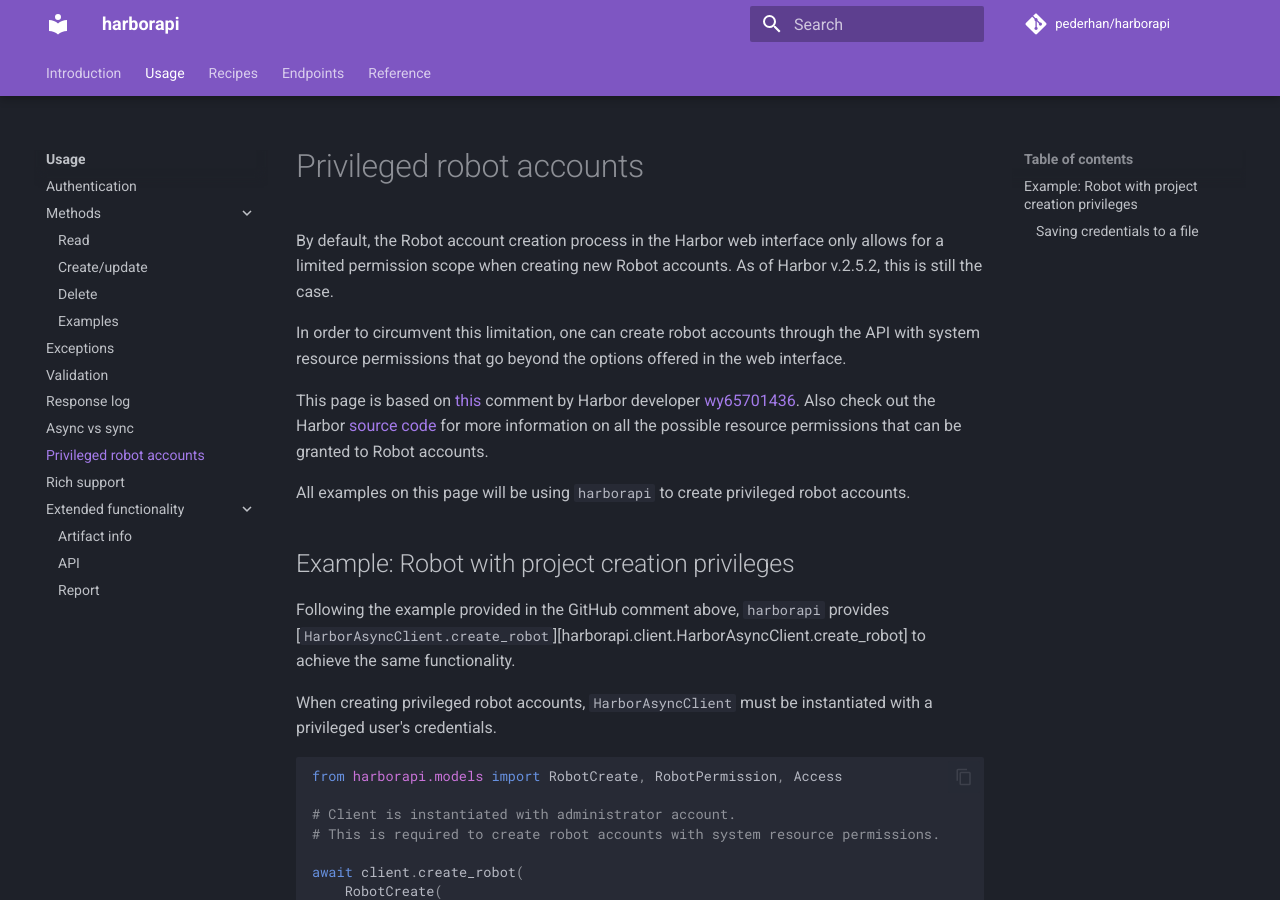
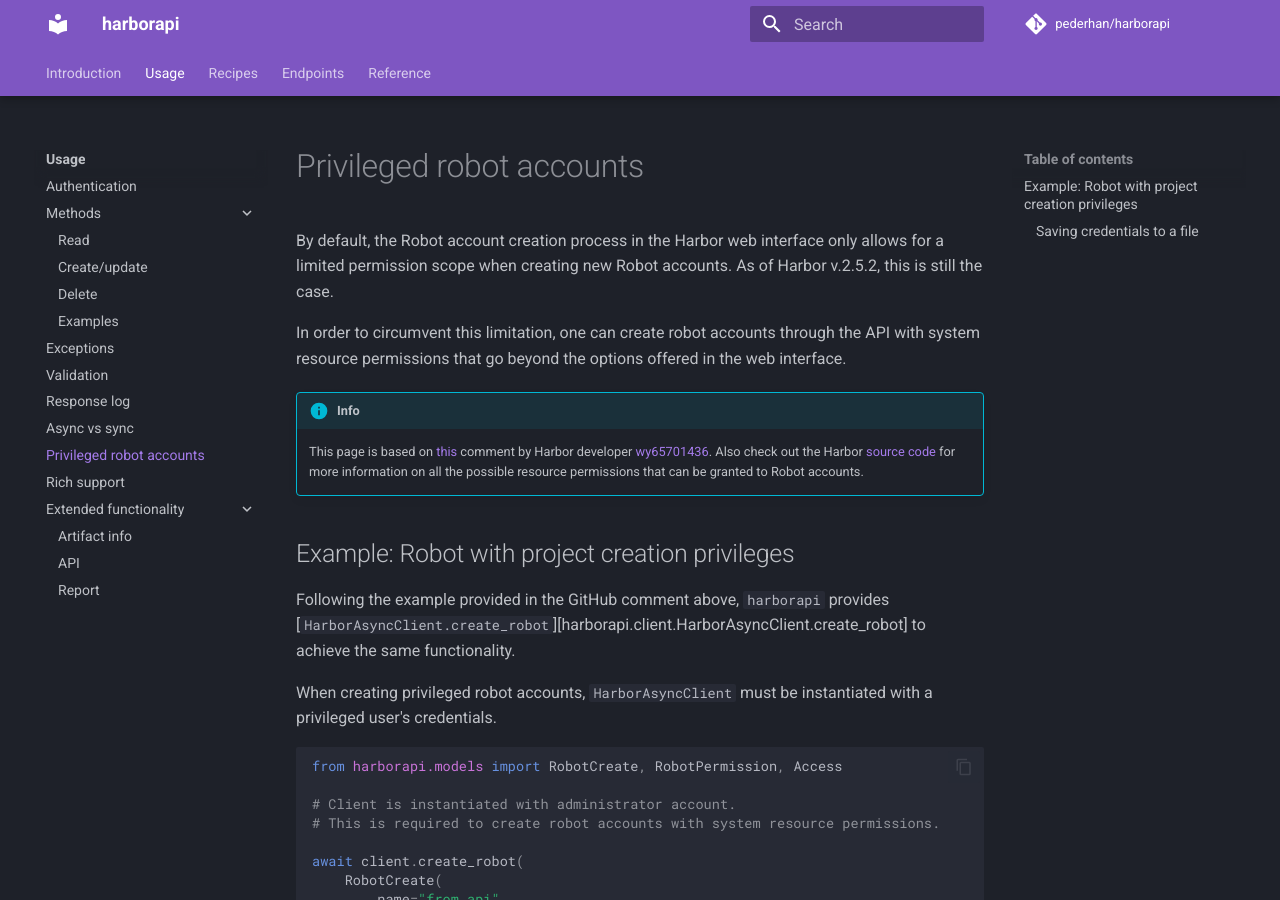
Before and after one commit to unioslo/harborapi, an MkDocs documentation site: the page built from docs/usage/creating-system-robot.md, in a window 1280 px wide and 900 px high. Built offline with MkDocs 1.6.1 and Material for MkDocs 9.7.7, drawn with Linux system fonts in a browser that asks for light colours; comment, search, counter and statistics services are not loaded.

Commit message:
Docs: add admonition to system robot page

```diff
--- a/docs/usage/creating-system-robot.md
+++ b/docs/usage/creating-system-robot.md
@@ -4,9 +4,8 @@
 
 In order to circumvent this limitation, one can create robot accounts through the API with system resource permissions that go beyond the options offered in the web interface.
 
-This page is based on [this](https://github.com/goharbor/harbor/issues/14145#issuecomment-781006533) comment by Harbor developer [wy65701436](https://github.com/wy65701436). Also check out the Harbor [source code](https://github.com/goharbor/harbor/blob/main/src/common/rbac/const.go) for more information on all the possible resource permissions that can be granted to Robot accounts.
-
-All examples on this page will be using `harborapi` to create privileged robot accounts.
+!!! info
+    This page is based on [this](https://github.com/goharbor/harbor/issues/14145#issuecomment-781006533) comment by Harbor developer [wy65701436](https://github.com/wy65701436). Also check out the Harbor [source code](https://github.com/goharbor/harbor/blob/main/src/common/rbac/const.go) for more information on all the possible resource permissions that can be granted to Robot accounts.
 
 ## Example: Robot with project creation privileges
 
```
